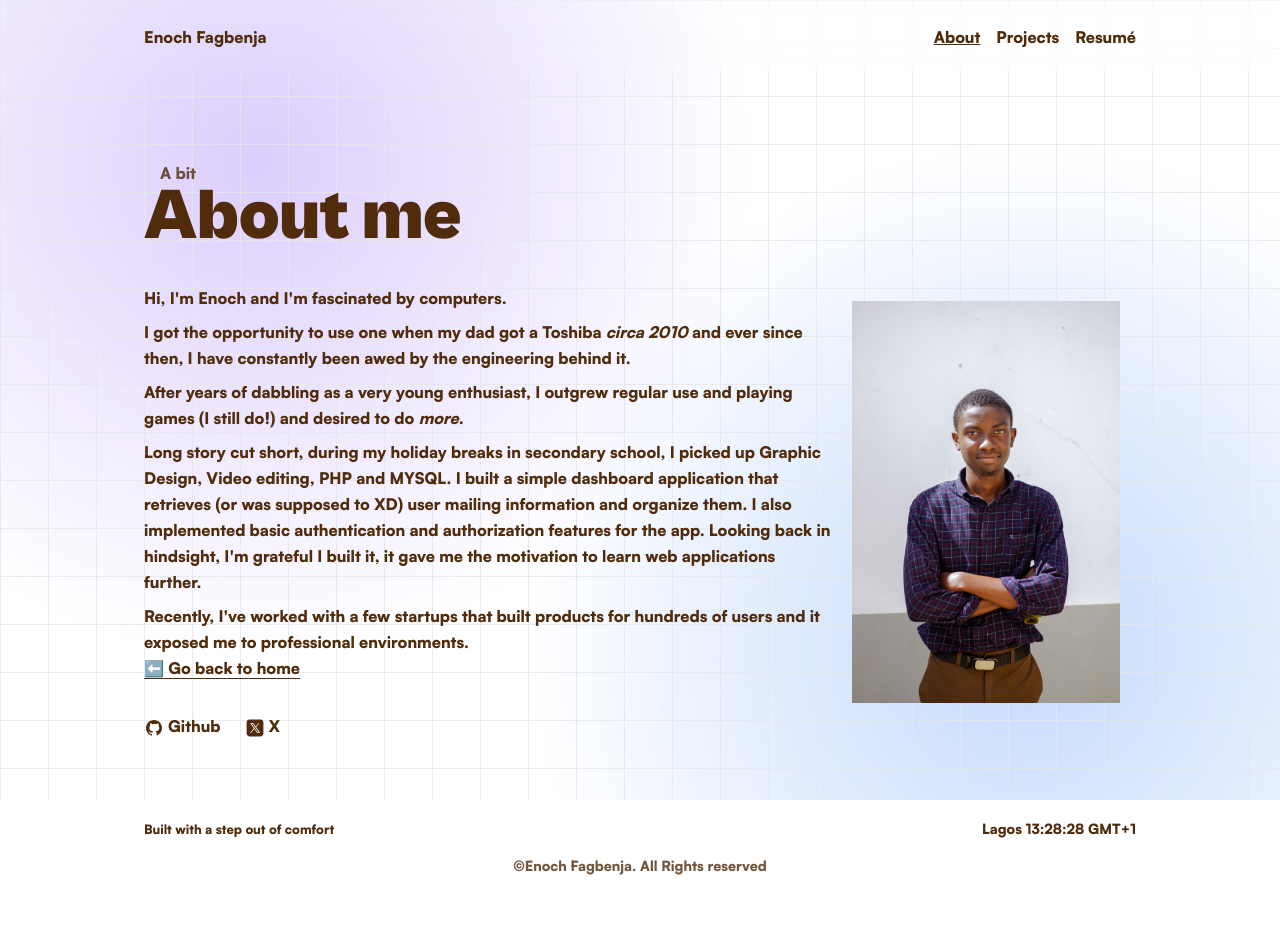
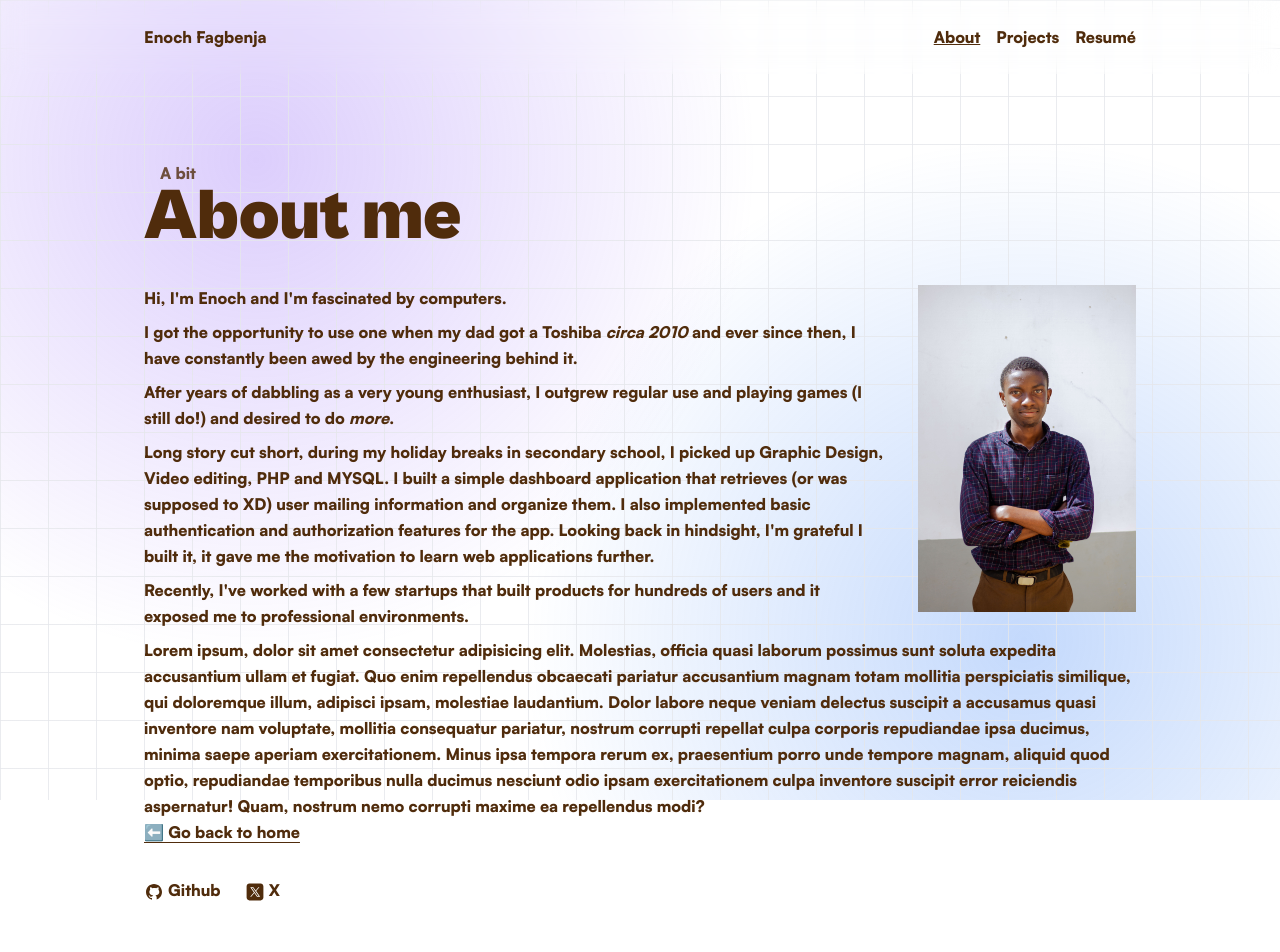
Before and after one commit to fagbenjaenoch/portfolio-v1, a React (Vite) app: page /about in a window 1280 px wide. Shown: the top 952 px of the page. Before the commit the page ends 908 px from the top, so only its background shows below. Built offline with nearby package versions, Linux system fonts and the light colour scheme.

Commit message:
added padding to floating image

```diff
--- a/src/components/pages/About.tsx
+++ b/src/components/pages/About.tsx
@@ -15,7 +15,7 @@ export default function About() {
 					<img
 						src={profilePhoto}
 						alt="Enoch"
-						className="w-[300px] float-right p-4"
+						className="w-[250px] float-right pl-8"
 					/>
 					<p>Hi, I'm Enoch and I'm fascinated by computers.</p>
 					<p>
@@ -41,6 +41,21 @@ export default function About() {
 						Recently, I've worked with a few startups that built products for
 						hundreds of users and it exposed me to professional environments.
 					</p>
+					<p>
+						Lorem ipsum, dolor sit amet consectetur adipisicing elit. Molestias,
+						officia quasi laborum possimus sunt soluta expedita accusantium
+						ullam et fugiat. Quo enim repellendus obcaecati pariatur accusantium
+						magnam totam mollitia perspiciatis similique, qui doloremque illum,
+						adipisci ipsam, molestiae laudantium. Dolor labore neque veniam
+						delectus suscipit a accusamus quasi inventore nam voluptate,
+						mollitia consequatur pariatur, nostrum corrupti repellat culpa
+						corporis repudiandae ipsa ducimus, minima saepe aperiam
+						exercitationem. Minus ipsa tempora rerum ex, praesentium porro unde
+						tempore magnam, aliquid quod optio, repudiandae temporibus nulla
+						ducimus nesciunt odio ipsam exercitationem culpa inventore suscipit
+						error reiciendis aspernatur! Quam, nostrum nemo corrupti maxime ea
+						repellendus modi?
+					</p>
 				</div>
 				<Link to={"/"} className="underline underline-offset-4 block">
 					⬅️ Go back to home
```
